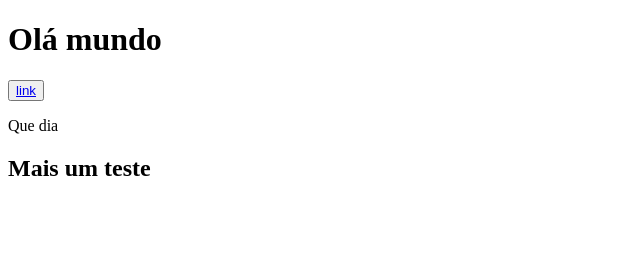
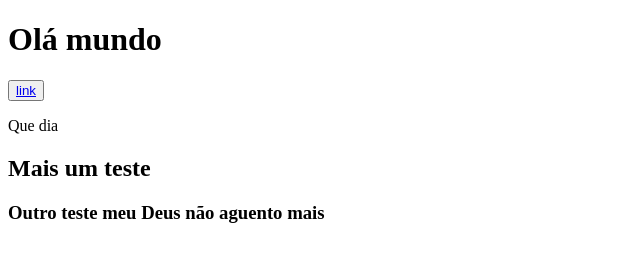
Before and after one commit to Marcosf11/Projeto, a plain HTML site: page index.html in a window 1280 px wide. Shown: the whole page, without its empty margins (0-640 px from the left). Drawn offline with Linux system fonts and the light colour scheme.

Commit message:
Teste do teste

```diff
--- a/index.html
+++ b/index.html
@@ -17,6 +17,7 @@
 
     <p>Que dia</p>
     <h2>Mais um teste</h2>
+    <h3>Outro teste meu Deus não aguento mais</h3>
 </body>
 
 </html>
```
